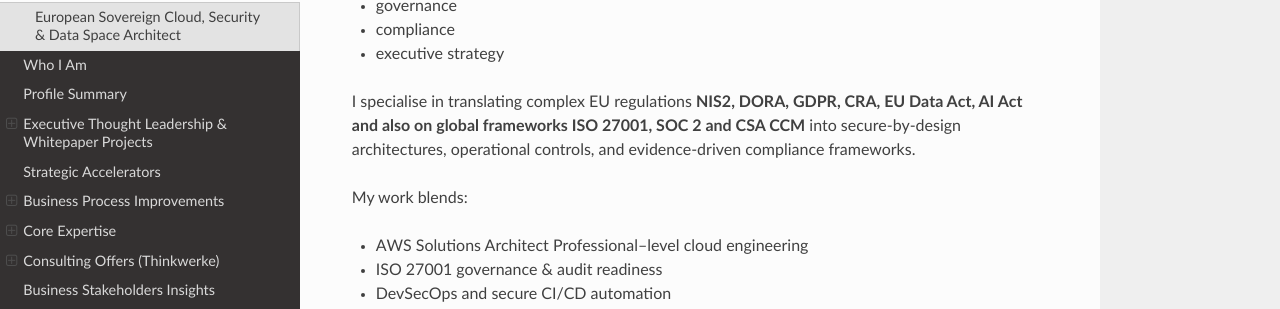
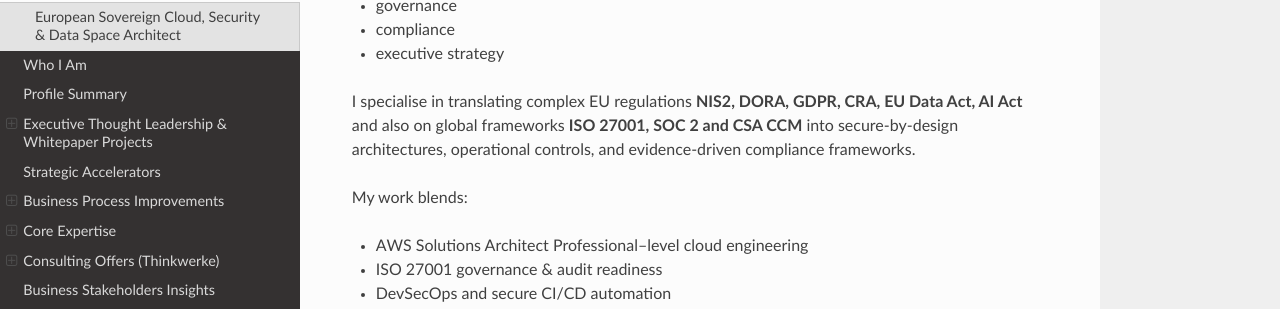
Before and after one commit to Mynkskhr/docs.thinkwerke, a Sphinx documentation site: the page built from docs/source/profile.rst, in a window 1280 px wide and 900 px high, scrolled down 406 px. Shown: the part 166-475 px from the top of the window. Built offline with Sphinx 7.4.7 and the Read the Docs theme 3.1.0, drawn with Linux system fonts in a browser that asks for light colours.

```diff
--- a/docs/source/profile.rst
+++ b/docs/source/profile.rst
@@ -24,7 +24,7 @@ My strength is the ability to operate seamlessly across the entire spectrum:
 * compliance
 * executive strategy
 
-I specialise in translating complex EU regulations **NIS2, DORA, GDPR, CRA, EU Data Act, AI Act and also on global frameworks ISO 27001, SOC 2 and CSA CCM**
+I specialise in translating complex EU regulations **NIS2, DORA, GDPR, CRA, EU Data Act, AI Act** and also on global frameworks **ISO 27001, SOC 2 and CSA CCM**
 into secure-by-design architectures, operational controls, and evidence-driven compliance frameworks.
 
 My work blends:
```
